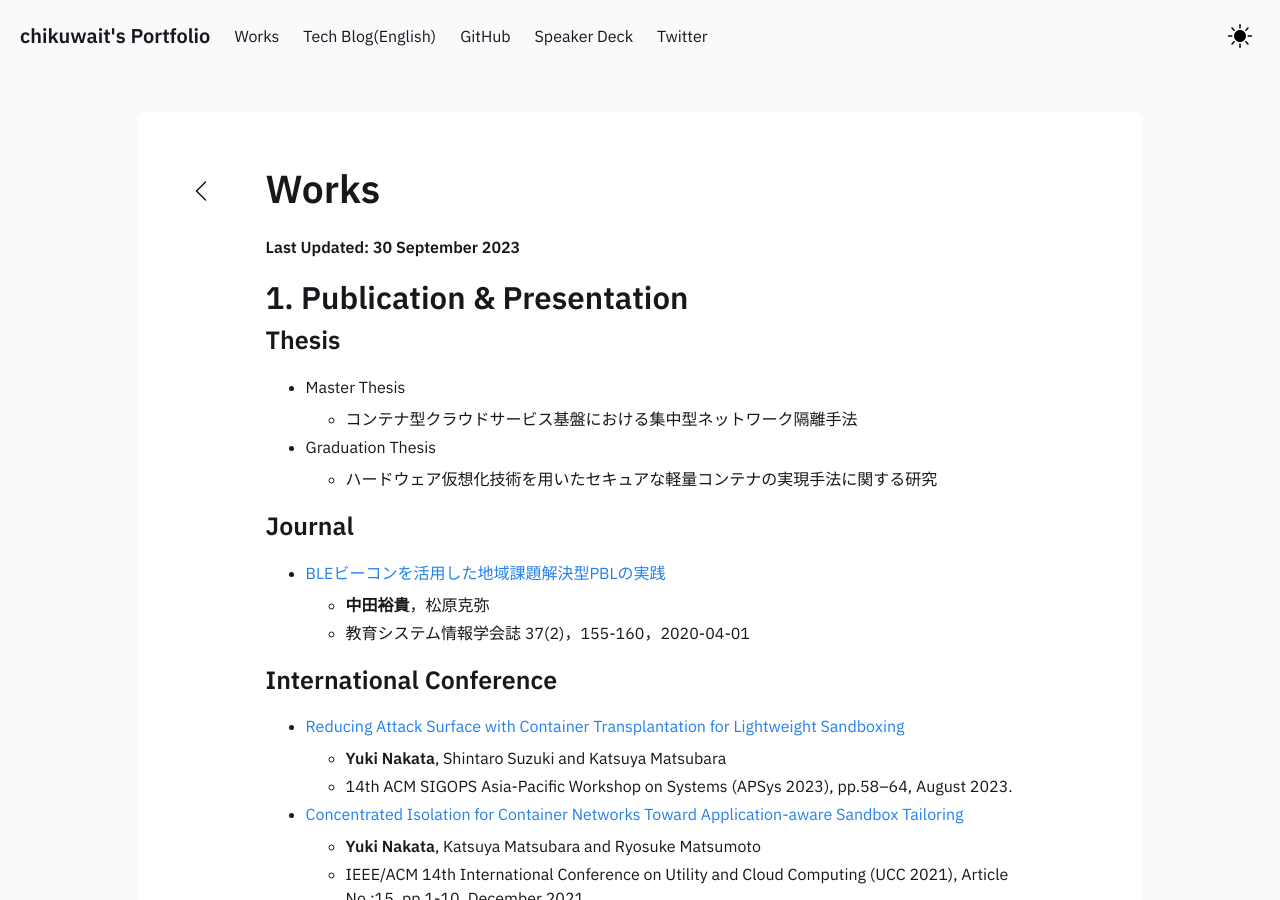
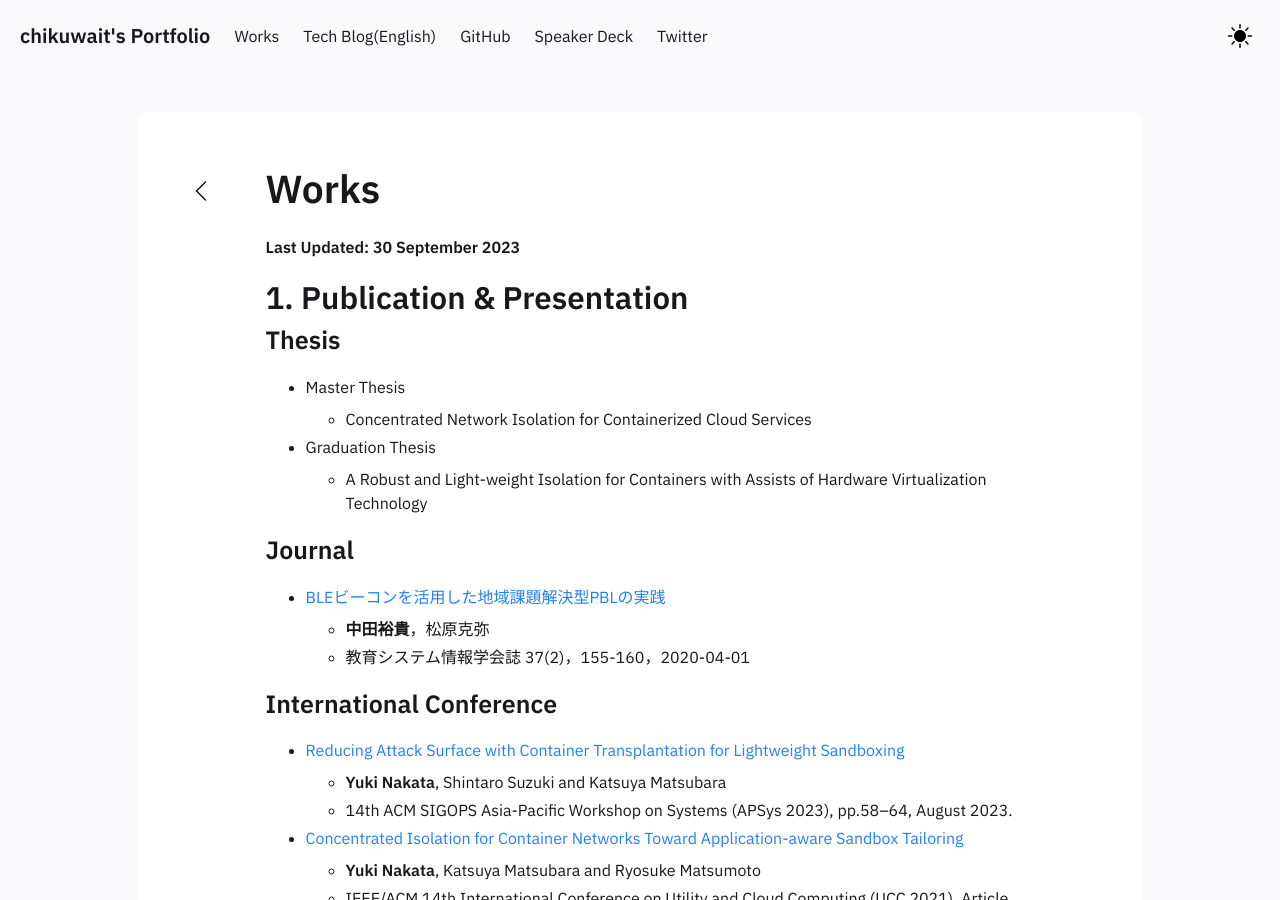
Before and after one commit to chikuwait/chikuwait.github.io, a Jekyll site: the page built from _notes/Public/works.md, in a window 1280 px wide and 900 px high. Built offline with Jekyll 4.4.1, drawn with Linux system fonts in a browser that asks for light colours.

Commit message:
卒論修論の英語タイトル

```diff
--- a/_notes/Public/works.md
+++ b/_notes/Public/works.md
@@ -7,9 +7,9 @@ date : 30-09-2023
 ## 1. Publication & Presentation
 ### Thesis
 - Master Thesis
-  - コンテナ型クラウドサービス基盤における集中型ネットワーク隔離手法
+  - Concentrated Network Isolation for Containerized Cloud Services
 - Graduation Thesis
-  - ハードウェア仮想化技術を用いたセキュアな軽量コンテナの実現手法に関する研究
+  - A Robust and Light-weight Isolation for Containers with Assists of Hardware Virtualization Technology
 
 ### Journal
 - [BLEビーコンを活用した地域課題解決型PBLの実践](https://www.jstage.jst.go.jp/article/jsise/37/2/37_370210/_article/-char/ja/)
```
Also changed, not shown: 1 other file.
